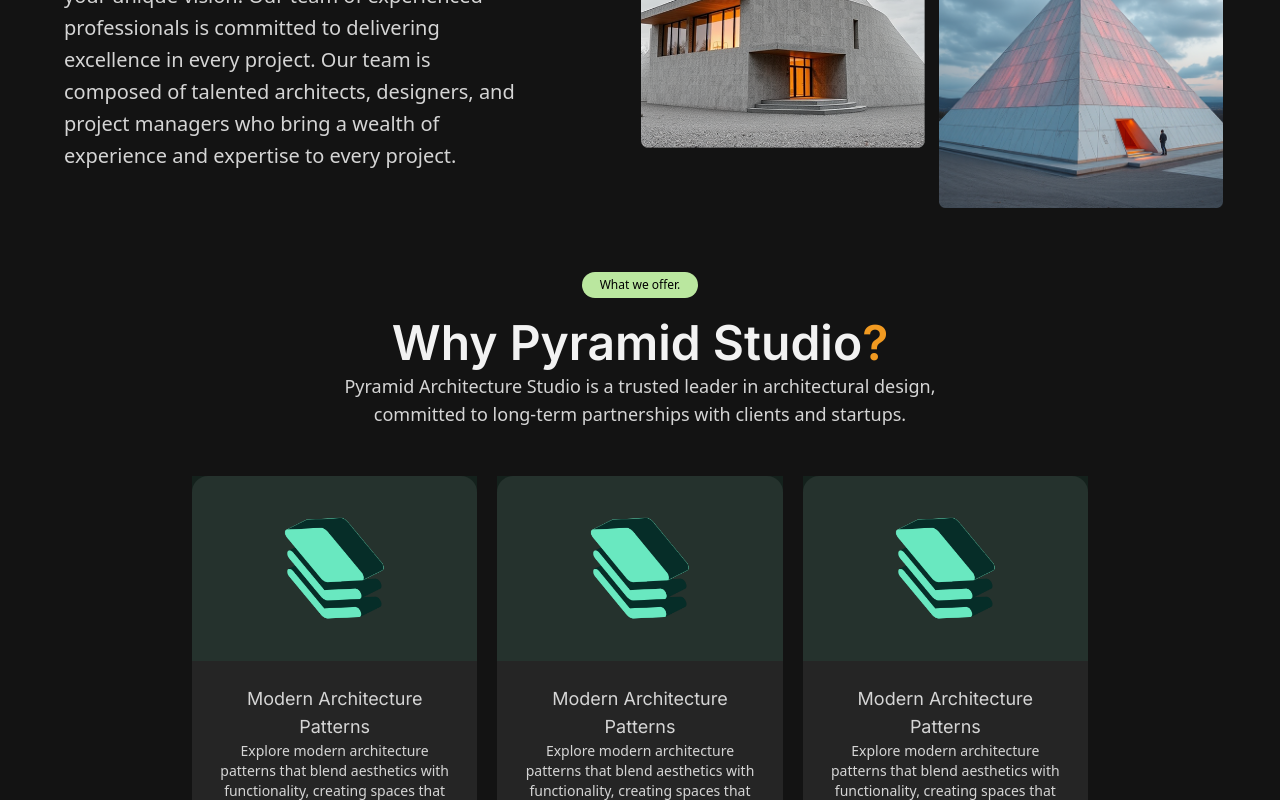
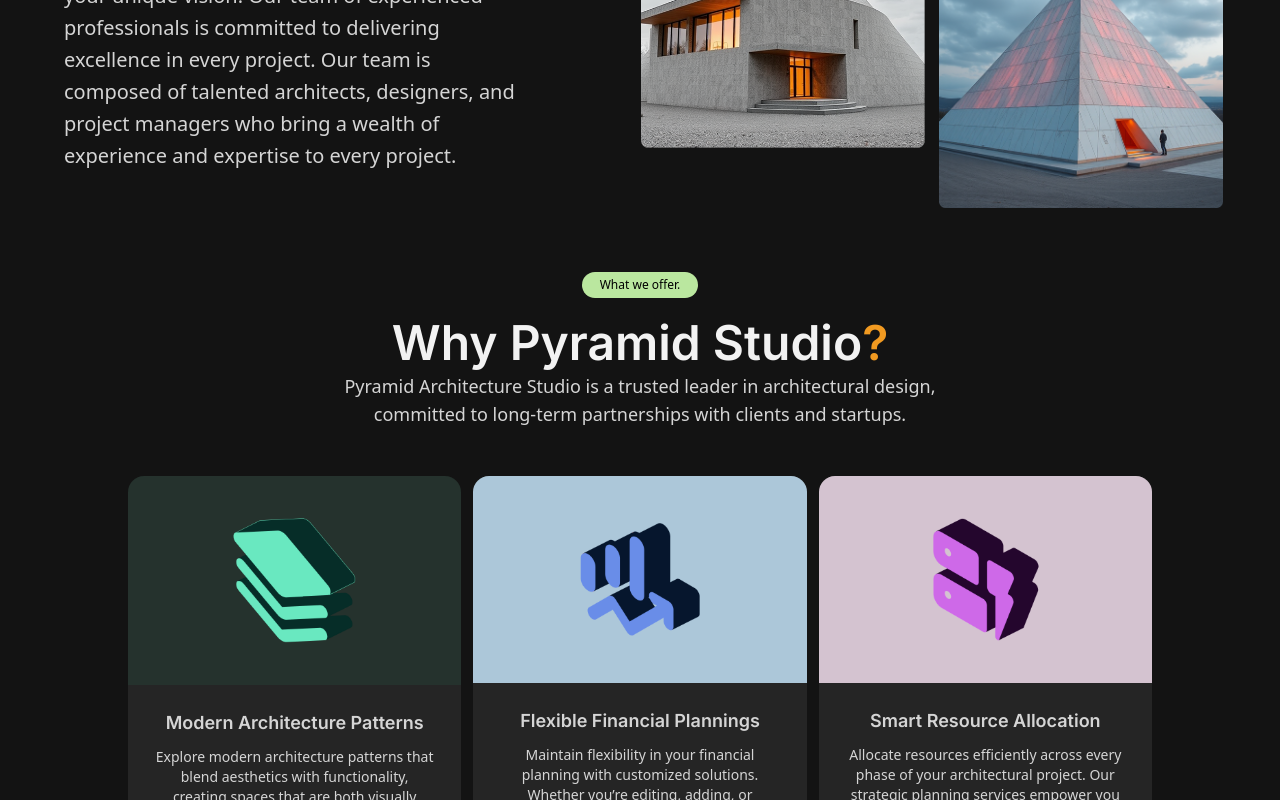
Before and after one commit to fiyinfabidun/pyramid, a React (Vite) app: page / in a window 1280 px wide. Shown: the part 2000-2800 px from the top of the page. Built offline with nearby package versions, Linux system fonts and the light colour scheme.

Commit message:
eslint correction

```diff
--- a/src/App.css
+++ b/src/App.css
@@ -26,7 +26,7 @@ body{
     text-align: center;
     font-size: 18px;
     background: #fff;
-    padding: 130px;
+    padding: 160px 100px;
     border-radius: 20px;
     border: 2px solid white;
 
@@ -95,3 +95,12 @@ body{
 .swiper-pagination-bullet-active{
     background-color: black
 }
+
+.card h2{
+  font-weight: 600;
+  margin-bottom: 10px;
+}
+.image-space{
+  border-top-left-radius: 16px;
+  border-top-right-radius: 16px;
+}
--- a/src/components/pages/Home.jsx
+++ b/src/components/pages/Home.jsx
@@ -1,3 +1,4 @@
+/* eslint-disable no-unused-vars */
 import React from 'react'
 import Navbar from '../Navbar'
 import Slider from '../Slider'
@@ -11,10 +12,49 @@ import ver1 from '../../assets/version1.png'
 import ver2 from '../../assets/version0.png'
 
 import green from '../../assets/green.png';
+import vi from '../../assets/vi.png';
+import pale from '../../assets/pale.png';
 
+import { useState } from 'react'
 
+import { FiPlus, FiMinus } from "react-icons/fi";
+import { AnimatePresence,motion } from 'framer-motion'
+
+const faqs = [
+  {
+    question: "What services does your architecture firm offer?",
+    answer: "Our firm offers a comprehensive range of services including architectural design, urban planning, interior design, sustainable architecture consulting, 3D visualization, and project management from concept to completion."
+  },
+  {
+    question: "How do you charge for your architectural services?",
+    answer: "We typically charge based on a percentage of the total construction cost, ranging from 8-15% depending on project complexity. For smaller projects, we may offer hourly rates or fixed-fee packages. We provide detailed fee proposals after our initial consultation."
+  },
+  {
+    question: "What is your design philosophy?",
+    answer: "Our design philosophy centers on creating spaces that harmoniously blend functionality, aesthetics, and sustainability. We believe architecture should respond to both human needs and environmental context, while pushing boundaries of innovation and respecting cultural heritage."
+  },
+  {
+    question: "How long does the typical architectural design process take?",
+    answer: "The design process timeline varies by project scope. Residential projects typically take 3-6 months for design development, while commercial projects may require 6-12 months. Construction documentation and permitting add additional time. During our initial consultation, we'll provide a customized timeline for your specific project."
+  },
+  {
+    question: "Do you specialize in any particular architectural style?",
+    answer: "While we're versatile in various architectural styles, our portfolio showcases strength in contemporary sustainable design, adaptive reuse of historic structures, and biophilic architecture. We prioritize tailoring our approach to each client's vision rather than imposing a signature style."
+  },
+  {
+    question: "What sustainability practices do you incorporate into your designs?",
+    answer: "We integrate numerous sustainable practices including passive solar design, energy-efficient systems, water conservation strategies, locally-sourced and eco-friendly materials, green roofs, and smart home technology. Our firm includes LEED-certified professionals who can guide projects toward various sustainability certifications."
+  }
+];
 
 function Home() {
+
+  const [openIndex, setOpenIndex] = useState(null);
+
+  const toggleFAQ = (index) => {
+    setOpenIndex(openIndex === index ? null : index);
+  };
+
   return (
     <>
     <section className="hero-section bg-bg h-screen flex flex-col justify-center items-center ">
@@ -167,7 +207,7 @@ function Home() {
       </p>
       </div>
 
-      <div className="card grid grid-cols-1 md:grid-cols-2 lg:grid-cols-3 w-[70%] mt-8 gap-5">
+      <div className="card grid grid-cols-1 md:grid-cols-2 lg:grid-cols-3 lg:w-[80%] mt-8 gap-3 w-[90%] m-auto">
              <div className="card flex rounded-2xl bg-[#252525] flex-col">
               <div className="image-space flex justify-center items-center bg-[#2EF1AD0F] p-10">
               <img src={green} alt="" className='w-[50%]' />
@@ -184,30 +224,30 @@ function Home() {
              </div>
 
              <div className="card flex rounded-2xl bg-[#252525] flex-col">
-              <div className="image-space flex justify-center items-center bg-[#2EF1AD0F] p-10">
-              <img src={green} alt="" className='w-[50%]' />
+              <div className="image-space flex justify-center items-center bg-[#acc7d9] p-10">
+              <img src={pale} alt="" className='w-[50%]' />
               </div>
               <div className="text-[#d5d5d5] text-center p-6">
                 <h2 className="text-lg">
-                Modern Architecture Patterns
+                Flexible Financial Plannings
                 </h2>
                   <p className="text-sm">
-                  Explore modern architecture patterns that blend aesthetics with functionality, creating spaces that are both visually stunning and purpose-driven. We turn bold ideas into reality, delivering structures that stand the test of time.
+                  Maintain flexibility in your financial planning with customized solutions. Whether you’re editing, adding, or reallocating budgets, our approach ensures every project remains on track without compromising on quality.
                   </p>
               </div>
 
              </div>
 
              <div className="card flex rounded-2xl bg-[#252525] flex-col">
-              <div className="image-space flex justify-center items-center bg-[#2EF1AD0F] p-10">
-              <img src={green} alt="" className='w-[50%]' />
+              <div className="image-space flex justify-center items-center bg-[#d4c3d0] p-10">
+              <img src={vi} alt="" className='w-[50%]' />
               </div>
               <div className="text-[#d5d5d5] text-center p-6">
                 <h2 className="text-lg">
-                Modern Architecture Patterns
+                Smart Resource Allocation
                 </h2>
                   <p className="text-sm">
-                  Explore modern architecture patterns that blend aesthetics with functionality, creating spaces that are both visually stunning and purpose-driven. We turn bold ideas into reality, delivering structures that stand the test of time.
+                  Allocate resources efficiently across every phase of your architectural project. Our strategic planning services empower you to manage spending limits and make informed decisions for maximum impact.
                   </p>
               </div>
 
@@ -215,6 +255,43 @@ function Home() {
       </div>
     </section>
 
+    <section className="my-20 flex flex-col justify-center items-center">
+    <button className="rounded-[100px] bg-[#E79FE5] py-[5px] px-[18px] text-black text-xs flex self-center">Crafting Timeless Spaces with Precision and Purpose</button>
+      <div className="head">
+      <h2 className="text-center text-[#F2F2F2] font-semibold text-3xl md:text-[48px]">Frequently Asked Questions<span>.</span></h2>
+      </div>
+
+      <div className="faq-sect w-[80%] lg:w-[60%] p-6">
+      {faqs.map((faq, index) => (
+        <div key={index} className="bg-[#1A1A1A] px-10 py-3 mb-2.5 rounded-3xl">
+          {/* Question Section */}
+          <div
+            className="flex justify-between items-center cursor-pointer text-lg font-semibold text-white"
+            onClick={() => toggleFAQ(index)}
+          >
+            <p>{faq.question}</p>
+            {openIndex === index ? <FiMinus className="text-xl" /> : <FiPlus className="text-xl" />}
+          </div>
+
+          {/* Answer Section (Animated) */}
+          <AnimatePresence>
+            {openIndex === index && (
+              <motion.div
+                initial={{ opacity: 0, height: 0 }}
+                animate={{ opacity: 1, height: "auto" }}
+                exit={{ opacity: 0, height: 0 }}
+                transition={{ duration: 0.3 }}
+                className="overflow-hidden text-gray-400 mt-2"
+              >
+                {faq.answer}
+              </motion.div>
+            )}
+          </AnimatePresence>
+        </div>
+      ))}
+    </div>
+    </section>
+
     </>
   )
 }
```
